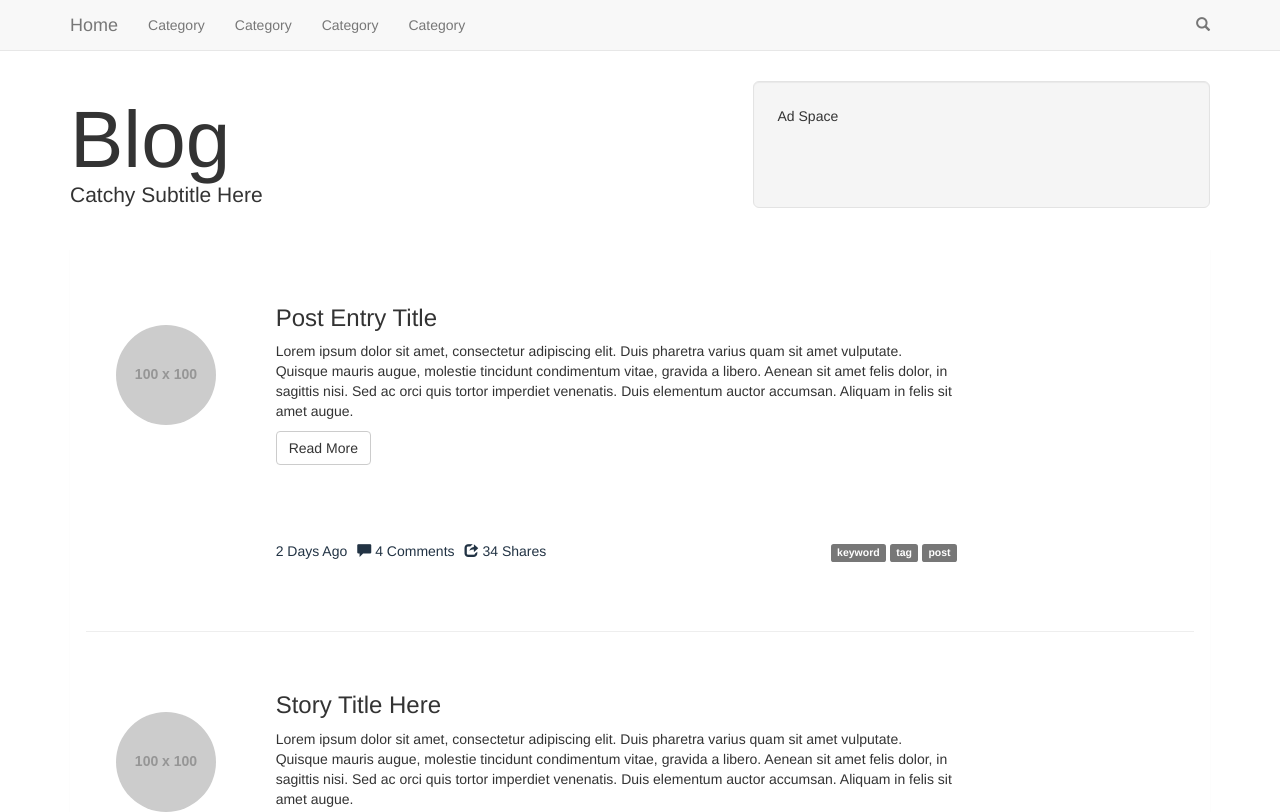
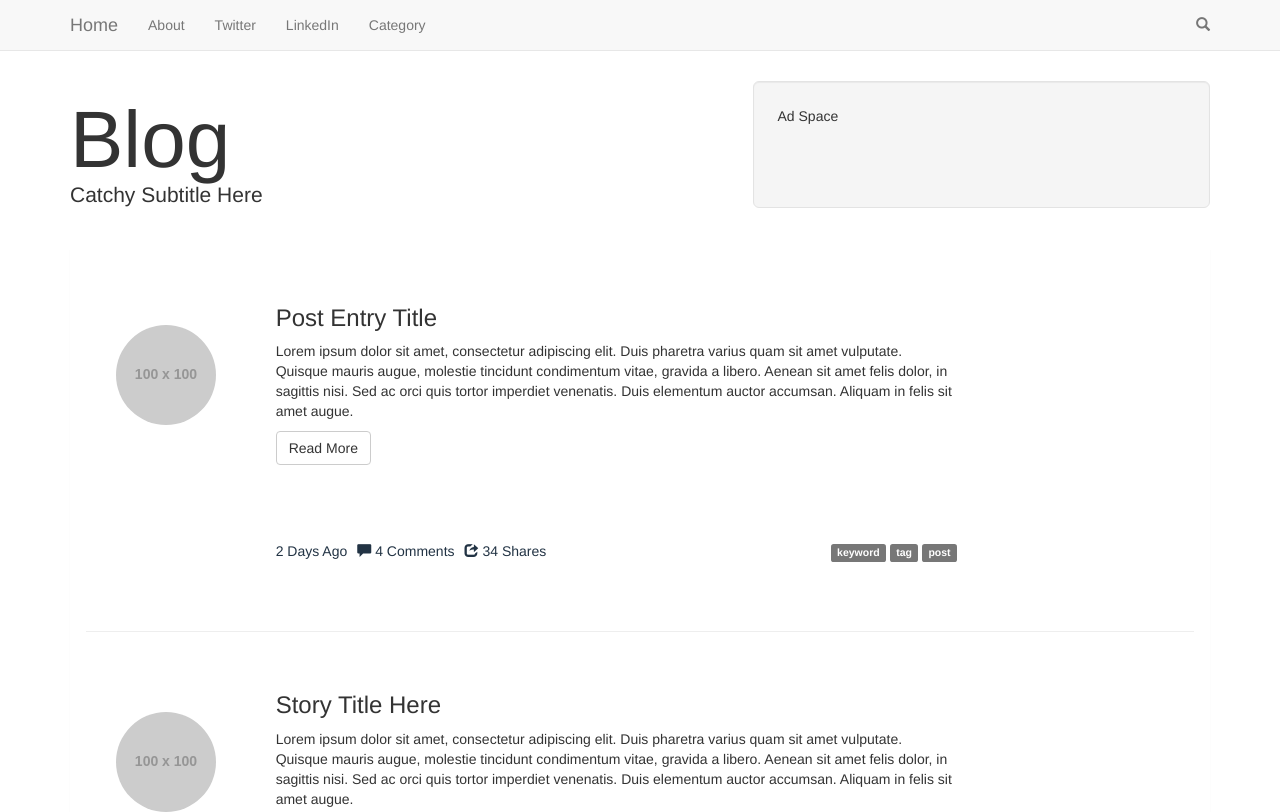
Before and after one commit to dymeagher/bootstrap-blog, a plain HTML site: page index.html in a window 1280 px wide. Shown: the top 812 px of the page. Drawn offline with nearby package versions, Linux system fonts and the light colour scheme; placeholder pictures from the web are drawn by us.

Commit message:
Edited nav bar a bit

```diff
--- a/index.html
+++ b/index.html
@@ -28,13 +28,13 @@
     <nav class="collapse navbar-collapse" role="navigation">
       <ul class="nav navbar-nav">
         <li>
-          <a href="#">Category</a>
+          <a href="www.nytimes.com">About</a>
         </li>
         <li>
-          <a href="#">Category</a>
+          <a href="#">Twitter</a>
         </li>
         <li>
-          <a href="#">Category</a>
+          <a href="#">LinkedIn</a>
         </li>
         <li>
           <a href="#">Category</a>
```
